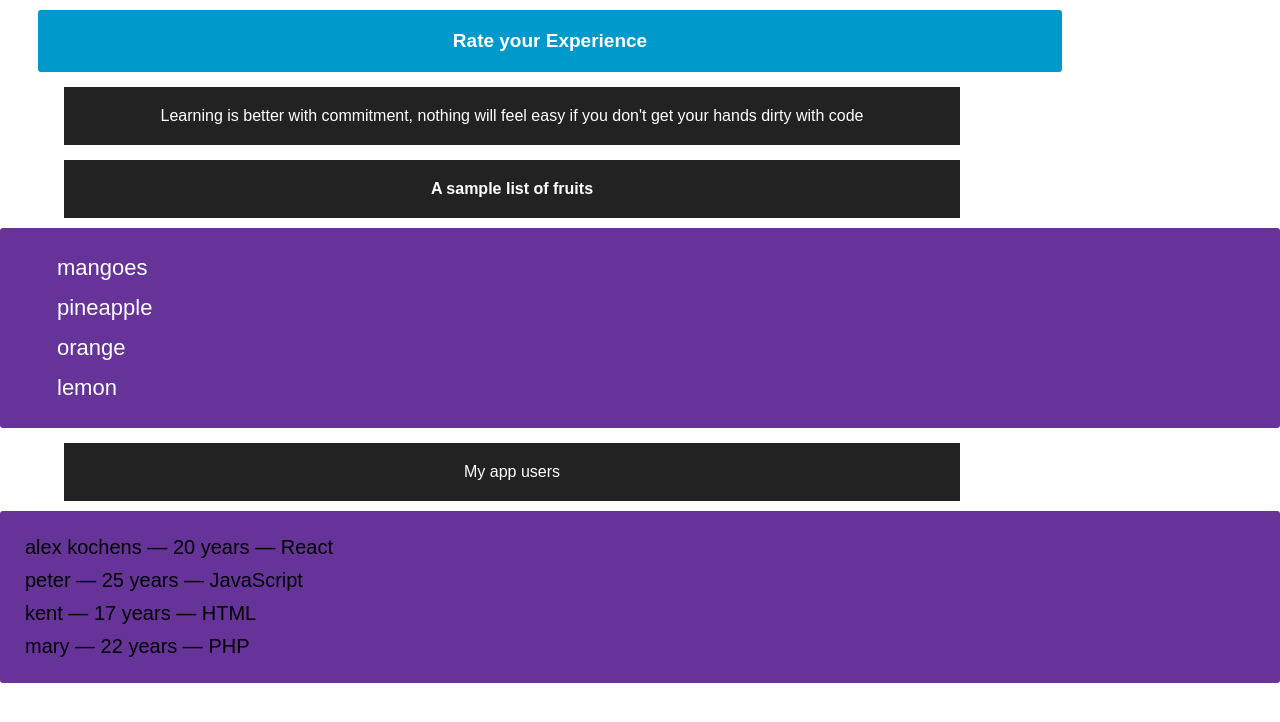
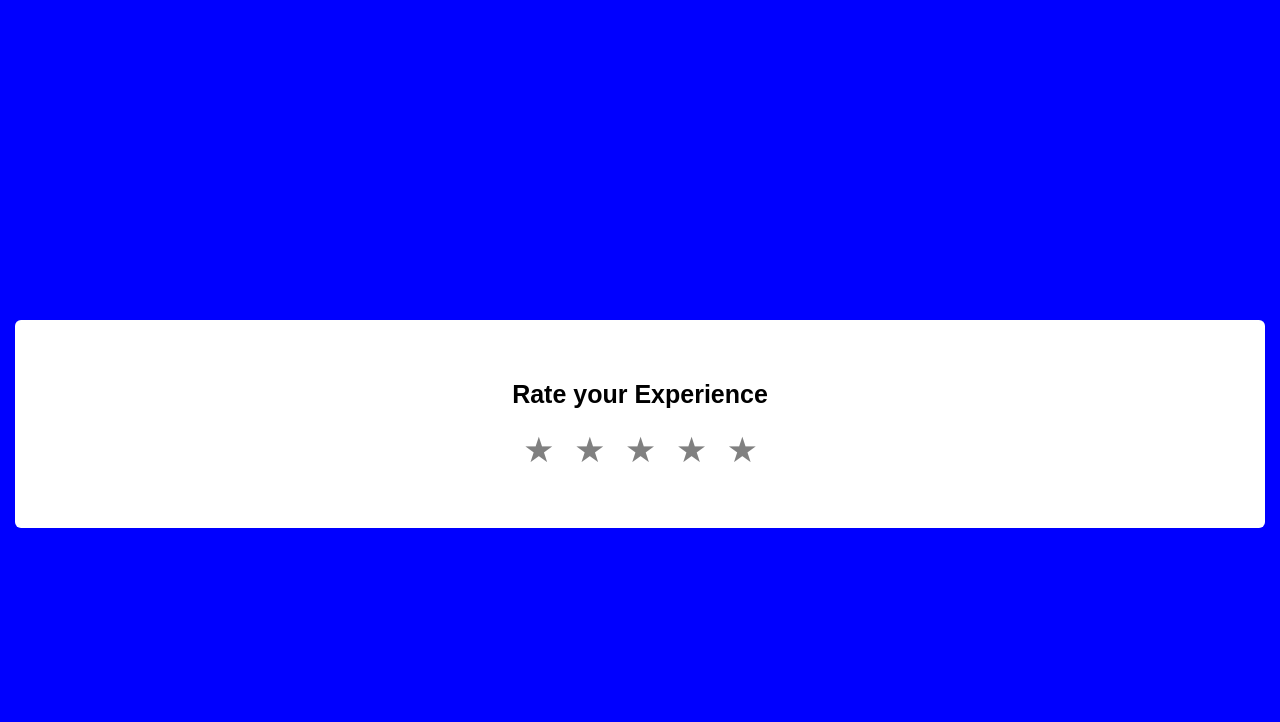
Before and after one commit to ALEXKOCHENS/My-react-start-up-tutorial, a React (Vite) app: page / in a window 1280 px wide. Shown: the top 722 px of the page. Built offline with nearby package versions, Linux system fonts and the light colour scheme.

Commit message:
feat: Learnt how to handle events in React

```diff
--- a/src/App.jsx
+++ b/src/App.jsx
@@ -1,10 +1,8 @@
-import Rating from './components/Rating.jsx';
-import Lists from './components/Lists.jsx';
+import Star from './components/starProject/Star.jsx';
 const App = () => {
   return (
     <div>
-      <Rating />
-      <Lists />
+      <Star />
     </div>
   );
 };
--- /dev/null
+++ b/src/components/starProject/Star.jsx
@@ -0,0 +1,21 @@
+const Star = () => {
+  const stars = [1, 2, 3, 4, 5];
+  const clicked = (index) => {
+    console.log(`A star  has been clicked at index`, index);
+  };
+  return (
+    <div className='paragraph'>
+      <p className='h1style'>Rate your Experience</p>
+
+      <ul>
+        {stars.map((star, index) => (
+          <span onClick={() => clicked(index)} key={star} className='star-span'>
+            {'\u2605'}
+          </span>
+        ))}
+      </ul>
+    </div>
+  );
+};
+
+export default Star;
--- a/src/index.css
+++ b/src/index.css
@@ -5,9 +5,9 @@
 }
 
 body {
-  background-color: #fff;
+  background-color: blue;
   font-family: Arial, Helvetica, sans-serif;
-  color: #fff;
+  color: #000;
 }
 
 h1 {
@@ -26,15 +26,20 @@ h1 {
 }
 
 .paragraph {
-  margin-top: 15px;
+  margin-top: 40vh;
+  border-radius: 6px;
   text-align: center;
-  font-size: 16px;
-  max-width: 70%;
-  margin-left: 4em;
-  padding: 20px;
-  background: #222;
+  font-size: 25px;
+  font-weight: bold;
+  margin-left: 15px;
+  margin-right: 15px;
+  padding: 60px;
+  background: #fff;
 }
 
+.h1style {
+  padding-bottom: 24px;
+}
 .lists {
   padding: 20px;
   align-items: center;
@@ -57,3 +62,12 @@ h1 {
   list-style: none;
   padding: 5px;
 }
+
+.star-active {
+  color: yellow;
+}
+.star-span {
+  padding: 12px;
+  font-size: 30px;
+  color: gray;
+}
```
Also changed, not shown: src/components/listProject/Lists.jsx (renamed from src/components/Lists.jsx), src/components/start/Rating.jsx (renamed from src/components/Rating.jsx).
